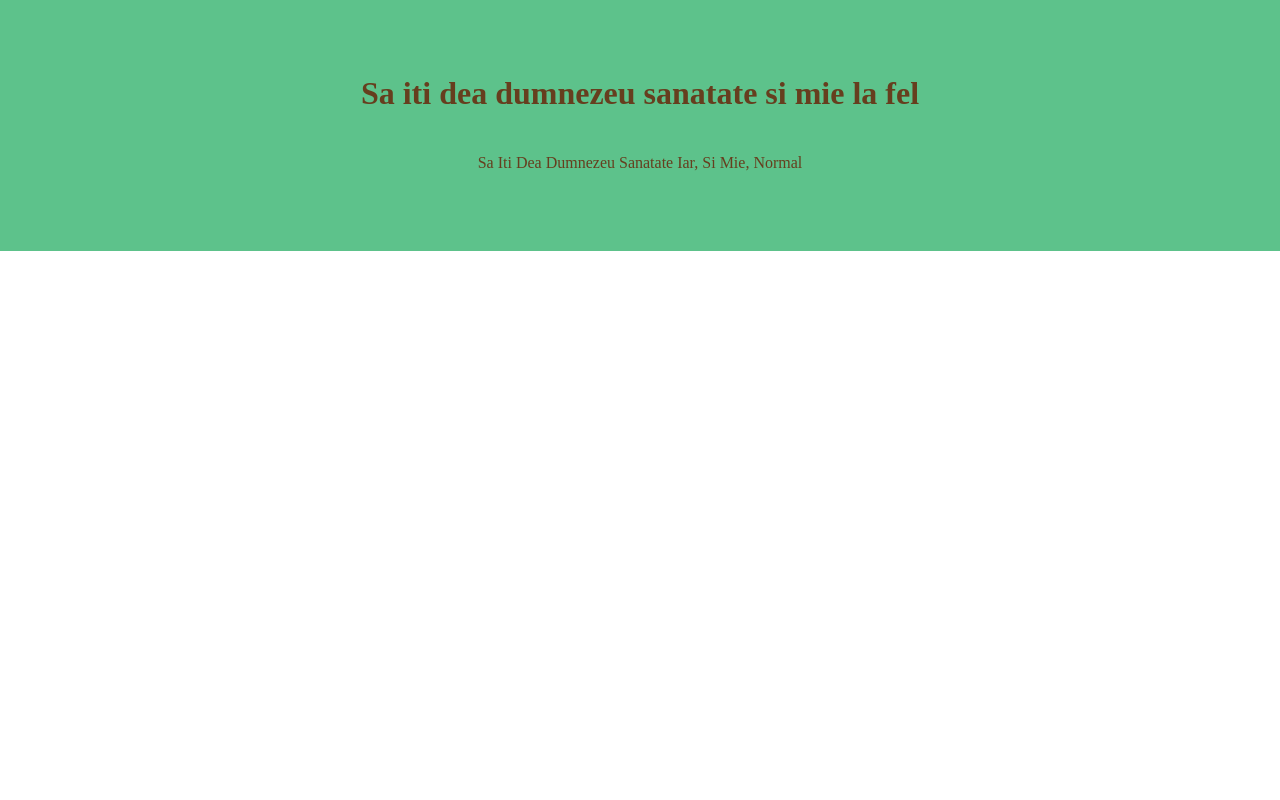
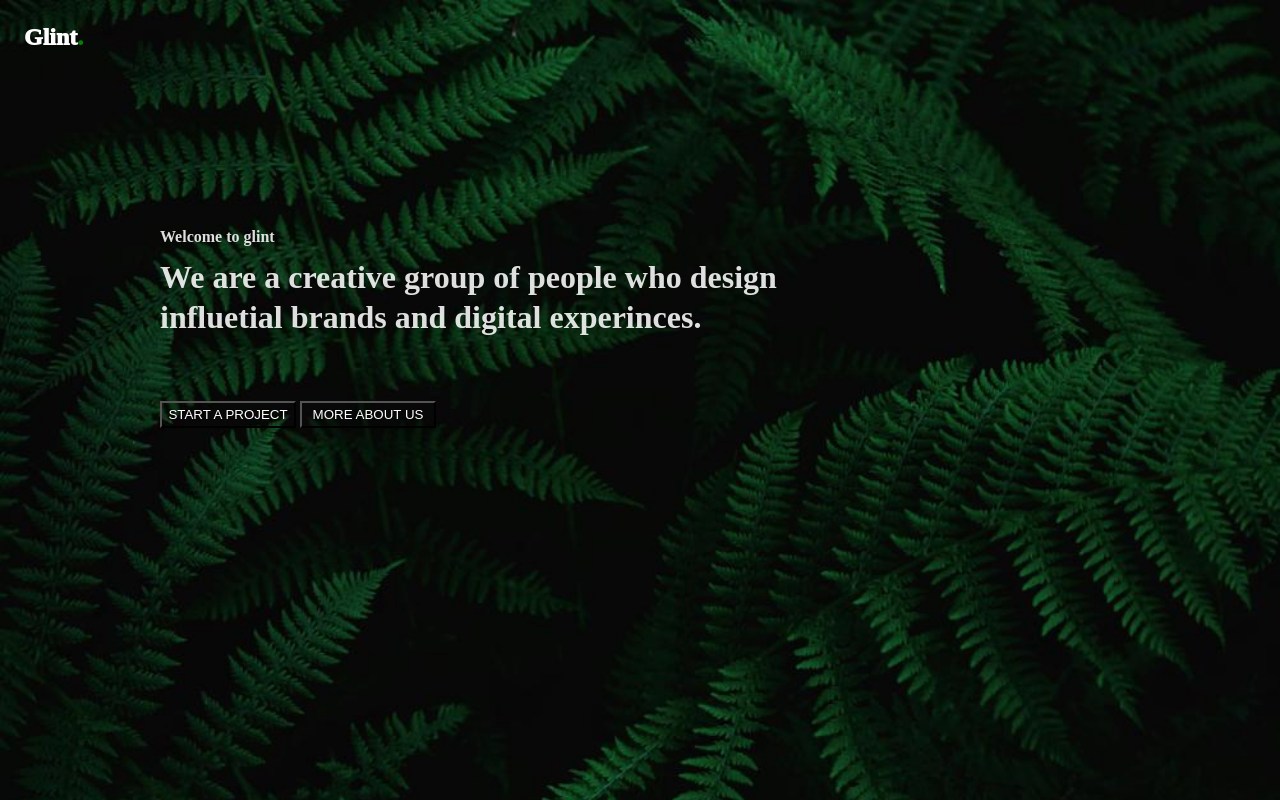
Before and after one commit to ploesteanuDan/Ne-jucam-ca-veveritele, a website: page index.html in a window 1280 px wide. Drawn offline with Linux system fonts and the light colour scheme.

Commit message:
2h, made an almost decent html+css

```diff
--- a/index.html
+++ b/index.html
@@ -7,10 +7,13 @@
     <link rel="stylesheet" href="style.css">
 </head>
 <body>
-   <!--TEXT-->
-   <div class = "nenea-text">
-       <h1>Sa iti dea dumnezeu sanatate si mie la fel</h1>
-       <p>Sa iti dea dumnezeu sanatate iar, si mie, normal</p>
-   </div>
+   <h2 class='Glint'>Glint<span>.</span></h2>
+    <div class="hero">
+        <h1><span>Welcome to glint</span><br>
+            We are a creative group of people who design influetial brands and digital experinces.</h1>
+    </div>
+    <div class="btns">
+        <p><button>START A PROJECT</button> <button>MORE ABOUT US</button></p>
+    </div>
 </body>
 </html>
--- a/style.css
+++ b/style.css
@@ -1,14 +1,39 @@
 body{
     margin: 0;
+    background-image: url('bg_image.jpg');
+    background-size:cover;
+    background-repeat: no-repeat;
 }
-.nenea-text{
-    color: rgb(102, 62, 30);
-    background: rgb(93, 194, 139);
-    text-align: center;
-    padding: 3em;
-    margin: 0;
-    line-height: 3em;
+.Glint{
+    margin: 1em;
+    font-weight: 1000;
+    color: white;
 }
-.nenea-text p{
-    text-transform: capitalize;
+.Glint span{
+    color: green;
 }
+.hero{
+    margin: 10em;
+    margin-right: 35%;
+    margin-bottom: 4em;
+    color:rgba(255, 255, 255, 0.87);
+    line-height: 2.5em;
+}
+.hero span{
+    font-size: medium;
+}
+.btns{
+    margin-bottom: 4em;
+    margin-left: 10em;
+}
+.btns button{
+    background-color: rgba(255, 255, 255, 0);
+
+    color: white;
+    width: 10.2em;
+    height: 2em;
+
+
+
+
+}
```
Also changed, not shown: bg_image.jpg (added).
